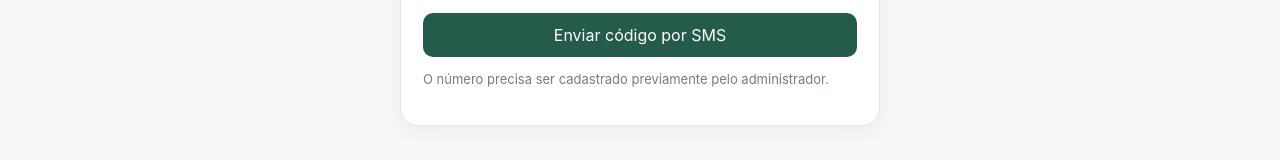
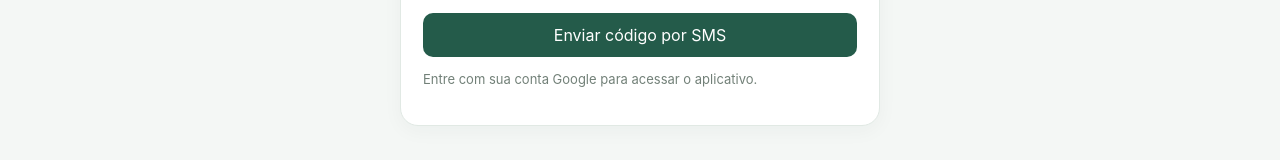
Before and after one commit to nlmedeiross-dotcom/Cuidado-em-Familia, a plain HTML site: page index.html in a window 1280 px wide. Shown: the part 342-502 px from the top of the page. Drawn offline with Linux system fonts and the light colour scheme.

Commit message:
Update index.html

```diff
--- a/index.html
+++ b/index.html
@@ -56,7 +56,7 @@
         <input id="smsCode" inputmode="numeric" autocomplete="one-time-code" placeholder="Código de 6 dígitos">
         <button id="verifyCodeBtn">Confirmar acesso</button>
       </div>
-      <p class="hint">O número precisa ser cadastrado previamente pelo administrador.</p>
+      <p class="hint">Entre com sua conta Google para acessar o aplicativo.</p>
       <div id="loginMessage" class="message" role="status"></div>
     </section>
 
```
